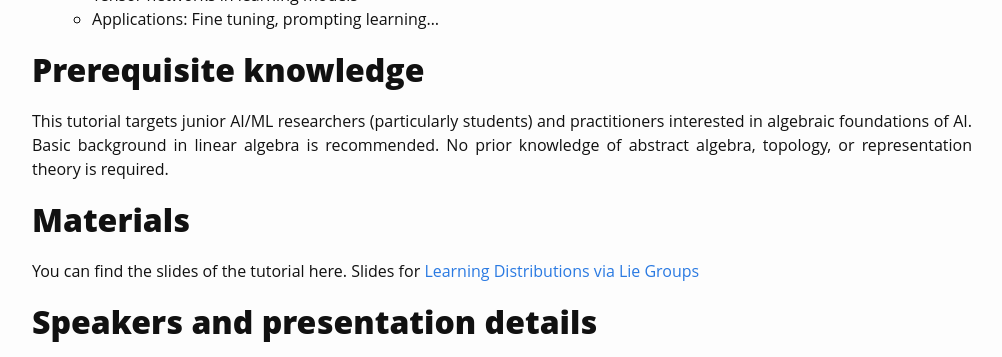
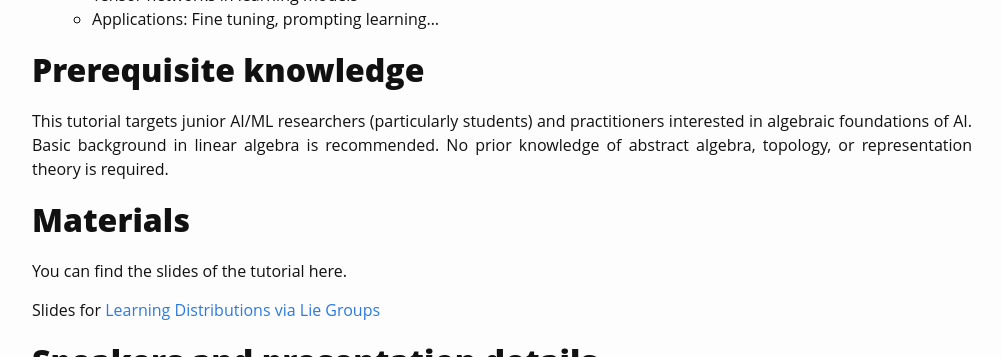
Before and after one commit to Algebra4AI/Algebra4AI.github.io, a Jekyll site: the page built from index.md, in a window 1280 px wide and 900 px high, scrolled down 1583 px, cut to the strip 0-357 px from the top of the window. Shown: the whole strip, without its empty margins (138-1140 px from the left). Built offline with Jekyll 4.4.1, drawn with Linux system fonts in a browser that asks for light colours; some web fonts are replaced.

Commit message:
two small errors fixed

```diff
--- a/index.md
+++ b/index.md
@@ -48,6 +48,7 @@ This tutorial targets junior AI/ML researchers (particularly students) and pract
 # Materials
 
 You can find the slides of the tutorial here.
+
 Slides for [Learning Distributions via Lie Groups](./files/IJCAI_slides_LieGroups.pdf)
 
 # Speakers and presentation details
@@ -155,4 +156,4 @@ Slides for [Learning Distributions via Lie Groups](./files/IJCAI_slides_LieGroup
 - \[lecture series\] [Categories for AI](https://cats.for.ai/)
 
 ## Lie Groups
-- \[blog posts\] [Blog posts](https://ekiral/github.io/blog/blog-index.html) where the topics in the talk are expanded upon.
+- \[blog posts\] [Blog posts](https://ekiral.github.io/blog/blog-index.html) where the topics in the talk are expanded upon.
```
